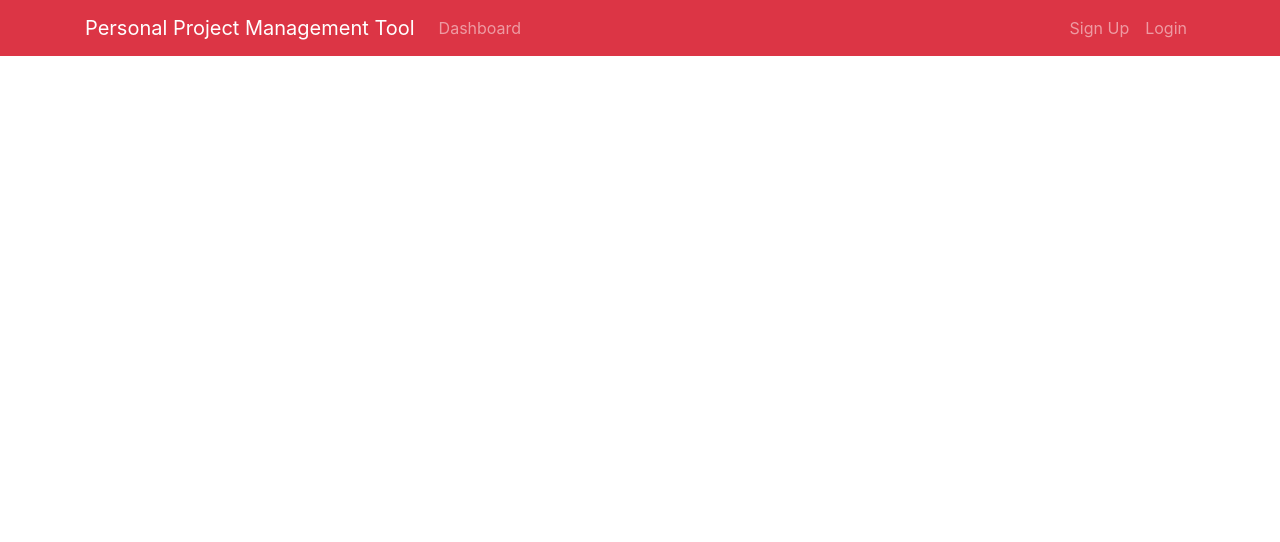
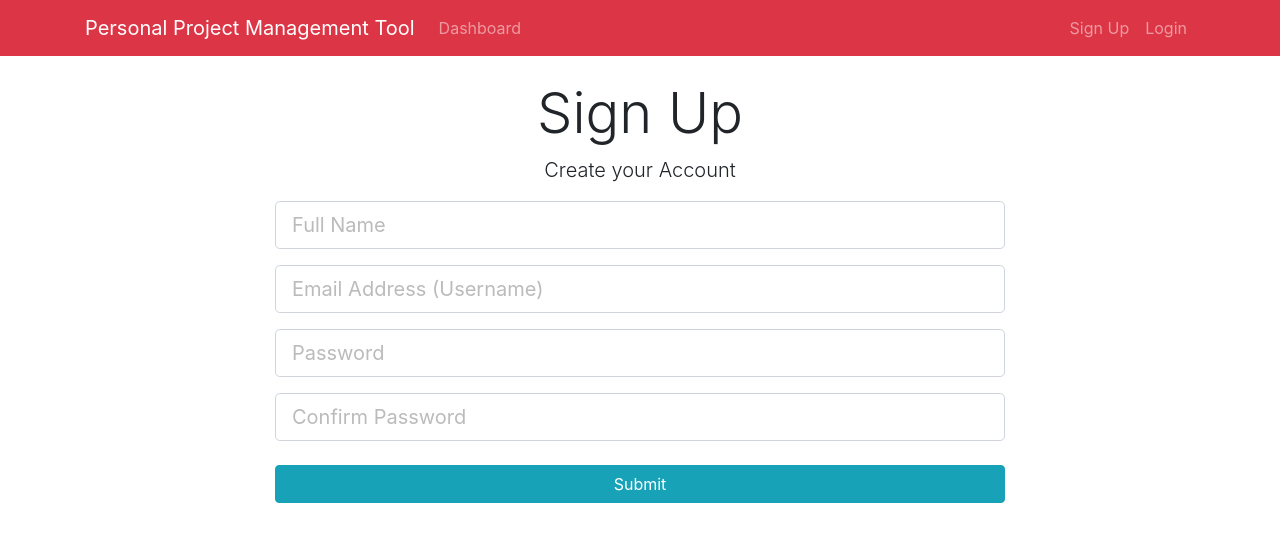
Before and after one commit to post45/ppmtool2, a React (Create React App) app in the folder ppmtool2-react-client/: page /register in a window 1280 px wide. Shown: the top 542 px of the page. Built offline with nearby package versions, Linux system fonts and the light colour scheme.

Commit message:
Security jwt

```diff
--- a/ppmtool2-react-client/package.json
+++ b/ppmtool2-react-client/package.json
@@ -9,6 +9,7 @@
     "axios": "^0.21.0",
     "bootstrap": "^4.5.3",
     "classnames": "^2.2.6",
+    "jwt-decode": "^3.1.2",
     "react": "^17.0.1",
     "react-dom": "^17.0.1",
     "react-redux": "^7.2.2",
--- a/ppmtool2-react-client/src/App.js
+++ b/ppmtool2-react-client/src/App.js
@@ -11,6 +11,9 @@ import UpdateProject from "./components/Project/UpdateProject";
 import ProjectBoard from "./components/ProjectBoard/ProjectBoard";
 import AddProjectTask from "./components/ProjectBoard/ProjectTasks/AddProjectTask";
 import UpdateProjectTask from "./components/ProjectBoard/ProjectTasks/UpdateProjectTask";
+import Landing from "./components/Layout/Landing";
+import Register from "./components/UserManagement/Register";
+import Login from "./components/UserManagement/Login";
 
 class App extends Component {
   render() {
@@ -19,6 +22,11 @@ class App extends Component {
         <Router>
           <div className="App">
             <Header />
+
+            <Route exact path="/" component={Landing} />
+            <Route exact path="/login" component={Login} />
+            <Route exact path="/register" component={Register} />
+
             <Route exact path="/dashboard" component={Dashboard} />
             <Route exact path="/addProject" component={AddProject} />
             <Route exact path="/updateProject/:id" component={UpdateProject} />
--- /dev/null
+++ b/ppmtool2-react-client/src/actions/securityActions.js
@@ -0,0 +1,44 @@
+import axios from "axios";
+import setJWTToken from "../securityUtils/setJWTToken";
+import { GET_ERRORS, SET_CURRENT_USER } from "./types";
+import jwt_decode from "jwt-decode";
+
+export const createNewUser = (newUser, history) => async (dispatch) => {
+  try {
+    await axios.post("/api/users/register", newUser);
+    history.push("/login");
+    dispatch({
+      type: GET_ERRORS,
+      payload: {},
+    });
+  } catch (err) {
+    dispatch({
+      type: GET_ERRORS,
+      payload: err.response.data,
+    });
+  }
+};
+export const login = (LoginRequest) => async (dispatch) => {
+  try {
+    const res = await axios.post("api/users/login", LoginRequest);
+    //extract token from res.data
+    const { token } = res.data;
+    //store the token in the localStorage
+    localStorage.setItem("jwtToken", token);
+    //set our token in header ***
+    setJWTToken(token);
+    //decode token on react
+    const decode = jwt_decode(token);
+    //dispatch to oursecurityReducer
+
+    dispatch({
+      type: SET_CURRENT_USER,
+      payload: decode,
+    });
+  } catch (err) {
+    dispatch({
+      type: GET_ERRORS,
+      payload: err.response.data,
+    });
+  }
+};
--- a/ppmtool2-react-client/src/actions/types.js
+++ b/ppmtool2-react-client/src/actions/types.js
@@ -6,3 +6,5 @@ export const DELETE_PROJECT = "DELETE_PROJECT";
 export const GET_BACKLOG = "GET_BACKLOG";
 export const GET_PROJECT_TASK = "GET_PROJECT_TASK";
 export const DELETE_PROJECT_TASK = "DELETE_PROJECT_TASK";
+
+export const SET_CURRENT_USER = "SET_CURRENT_USER";
--- /dev/null
+++ b/ppmtool2-react-client/src/components/Layout/Landing.js
@@ -0,0 +1,34 @@
+import React, { Component } from "react";
+import { Link } from "react-router-dom";
+
+class Landing extends Component {
+  render() {
+    return (
+      <div className="landing">
+        <div className="light-overlay landing-inner text-dark">
+          <div className="container">
+            <div className="row">
+              <div className="col-md-12 text-center">
+                <h1 className="display-3 mb-4">
+                  Personal Project Management Tool
+                </h1>
+                <p className="lead">
+                  Create your account to join active projects or start your own
+                </p>
+                <hr />
+                <Link className="btn btn-lg btn-primary mr-2" to="/register">
+                  Sign Up
+                </Link>
+                <Link className="btn btn-lg btn-secondary mr-2" to="/login">
+                  Login
+                </Link>
+              </div>
+            </div>
+          </div>
+        </div>
+      </div>
+    );
+  }
+}
+
+export default Landing;
--- /dev/null
+++ b/ppmtool2-react-client/src/components/UserManagement/Login.js
@@ -0,0 +1,38 @@
+import React, { Component } from "react";
+
+class Login extends Component {
+  render() {
+    return (
+      <div className="login">
+        <div className="container">
+          <div className="row">
+            <div className="col-md-8 m-auto">
+              <h1 className="display-4 text-center">Log In</h1>
+              <form action="dashboard.html">
+                <div className="form-group">
+                  <input
+                    type="email"
+                    className="form-control form-control-lg"
+                    placeholder="Email Address"
+                    name="email"
+                  />
+                </div>
+                <div className="form-group">
+                  <input
+                    type="password"
+                    className="form-control form-control-lg"
+                    placeholder="Password"
+                    name="password"
+                  />
+                </div>
+                <input type="submit" className="btn btn-info btn-block mt-4" />
+              </form>
+            </div>
+          </div>
+        </div>
+      </div>
+    );
+  }
+}
+
+export default Login;
--- /dev/null
+++ b/ppmtool2-react-client/src/components/UserManagement/Register.js
@@ -0,0 +1,130 @@
+import React, { Component } from "react";
+import { createNewUser } from "../../actions/securityActions";
+import { PropTypes } from "prop-types";
+import { connect } from "react-redux";
+import classnames from "classnames";
+
+class Register extends Component {
+  constructor() {
+    super();
+    this.state = {
+      username: "",
+      fullName: "",
+      password: "",
+      confirmPassword: "",
+      errors: "",
+    };
+    this.onChange = this.onChange.bind(this);
+    this.onSubmit = this.onSubmit.bind(this);
+  }
+  componentWillReceiveProps(nextProps) {
+    if (nextProps.errors) {
+      this.setState({ errors: nextProps.errors });
+    }
+  }
+
+  onSubmit(e) {
+    e.preventDefault();
+    const newUser = {
+      username: this.state.username,
+      fullName: this.state.fullName,
+      password: this.state.password,
+      confirmPassword: this.state.confirmPassword,
+    };
+    this.props.createNewUser(newUser, this.props.history);
+  }
+
+  onChange(e) {
+    this.setState({ [e.target.name]: e.target.value });
+  }
+
+  render() {
+    const { errors } = this.state;
+    return (
+      <div className="register">
+        <div className="container">
+          <div className="row">
+            <div className="col-md-8 m-auto">
+              <h1 className="display-4 text-center">Sign Up</h1>
+              <p className="lead text-center">Create your Account</p>
+              <form onSubmit={this.onSubmit}>
+                <div className="form-group">
+                  <input
+                    type="text"
+                    className={classnames("form-control form-control-lg", {
+                      "is-invalid": errors.fullName,
+                    })}
+                    placeholder="Full Name"
+                    name="fullName"
+                    value={this.state.fullName}
+                    onChange={this.onChange}
+                  />
+                  {errors.fullName && (
+                    <div className="invalid-feedback">{errors.fullName}</div>
+                  )}
+                </div>
+                <div className="form-group">
+                  <input
+                    type="text"
+                    className={classnames("form-control form-control-lg", {
+                      "is-invalid": errors.username,
+                    })}
+                    placeholder="Email Address (Username)"
+                    name="username"
+                    value={this.state.username}
+                    onChange={this.onChange}
+                  />
+                  {errors.username && (
+                    <div className="invalid-feedback">{errors.username}</div>
+                  )}
+                </div>
+                <div className="form-group">
+                  <input
+                    type="password"
+                    className={classnames("form-control form-control-lg", {
+                      "is-invalid": errors.password,
+                    })}
+                    placeholder="Password"
+                    name="password"
+                    value={this.state.password}
+                    onChange={this.onChange}
+                  />
+                  {errors.password && (
+                    <div className="invalid-feedback">{errors.password}</div>
+                  )}
+                </div>
+                <div className="form-group">
+                  <input
+                    type="password"
+                    className={classnames("form-control form-control-lg", {
+                      "is-invalid": errors.confirmPassword,
+                    })}
+                    placeholder="Confirm Password"
+                    name="confirmPassword"
+                    value={this.state.confirmPassword}
+                    onChange={this.onChange}
+                  />
+                  {errors.confirmPassword && (
+                    <div className="invalid-feedback">
+                      {errors.confirmPassword}
+                    </div>
+                  )}
+                </div>
+                <input type="submit" className="btn btn-info btn-block mt-4" />
+              </form>
+            </div>
+          </div>
+        </div>
+      </div>
+    );
+  }
+}
+Register.propTypes = {
+  createNewUser: PropTypes.func.isRequired,
+  errors: PropTypes.object.isRequired,
+};
+
+const mapStateToProps = (state) => ({
+  errors: state.errors,
+});
+export default connect(mapStateToProps, { createNewUser })(Register);
--- a/ppmtool2-react-client/src/reducers/index.js
+++ b/ppmtool2-react-client/src/reducers/index.js
@@ -2,9 +2,11 @@ import { combineReducers } from "redux";
 import errorReducer from "./errorReducer";
 import projectReducer from "./projectReducer";
 import backlogReducer from "./backlogReducer";
+import securityReducer from "./securityReducer";
 
 export default combineReducers({
   errors: errorReducer,
   project: projectReducer,
   backlog: backlogReducer,
+  security: securityReducer,
 });
--- /dev/null
+++ b/ppmtool2-react-client/src/reducers/securityReducer.js
@@ -0,0 +1,28 @@
+import { SET_CURRENT_USER } from "../actions/types";
+
+const initialState = {
+  validToken: false,
+  user: {},
+};
+
+const booleanActionPayload = (payload) => {
+  if (payload) {
+    return true;
+  } else {
+    return false;
+  }
+};
+
+export default function (state = initialState, action) {
+  switch (action.type) {
+    case SET_CURRENT_USER:
+      return {
+        ...state,
+        validToken: booleanActionPayload(action.payload),
+        user: action.payload,
+      };
+
+    default:
+      return state;
+  }
+}
--- /dev/null
+++ b/ppmtool2-react-client/src/securityUtils/setJWTToken.js
@@ -0,0 +1,11 @@
+import axios from "axios";
+
+const setJWTToken = (token) => {
+  if (token) {
+    axios.defaults.headers.common["Authorization"] = token;
+  } else {
+    delete axios.defaults.headers.common["Authorization"];
+  }
+};
+
+export default setJWTToken;
```
Also changed, not shown: ppmtool2-react-client/src/components/Layout/Header.js (+9 -8 lines), 1 other file (tests, documents, lock files or other folders).
